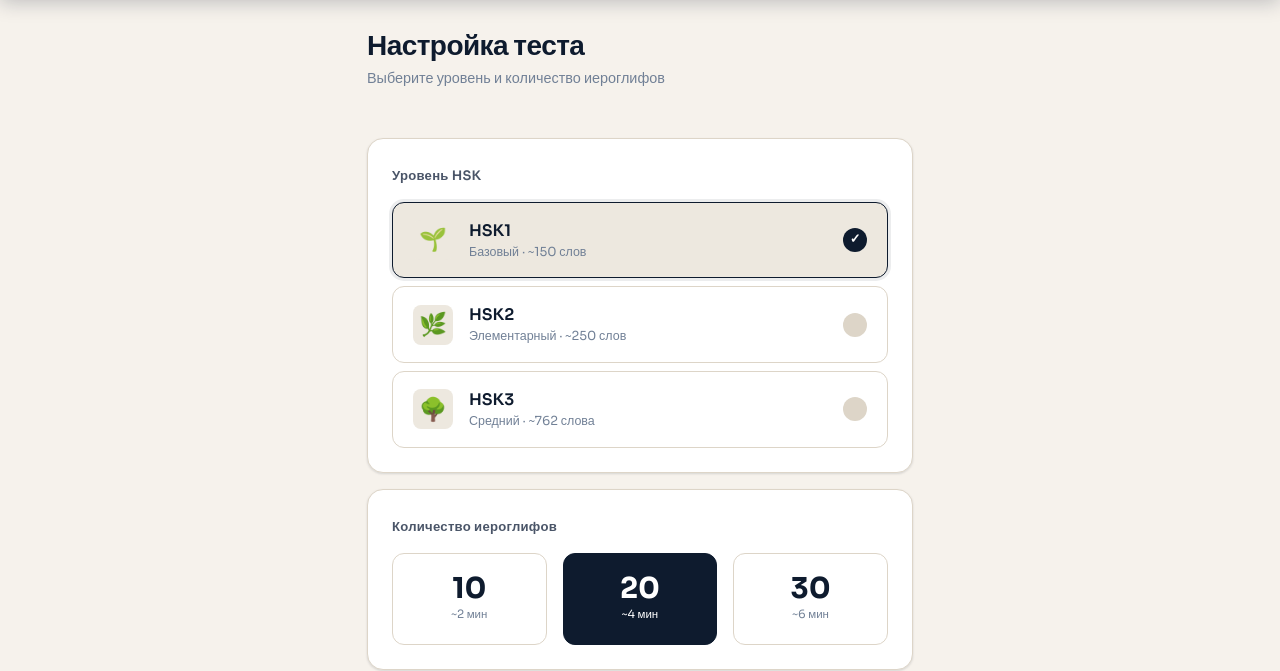
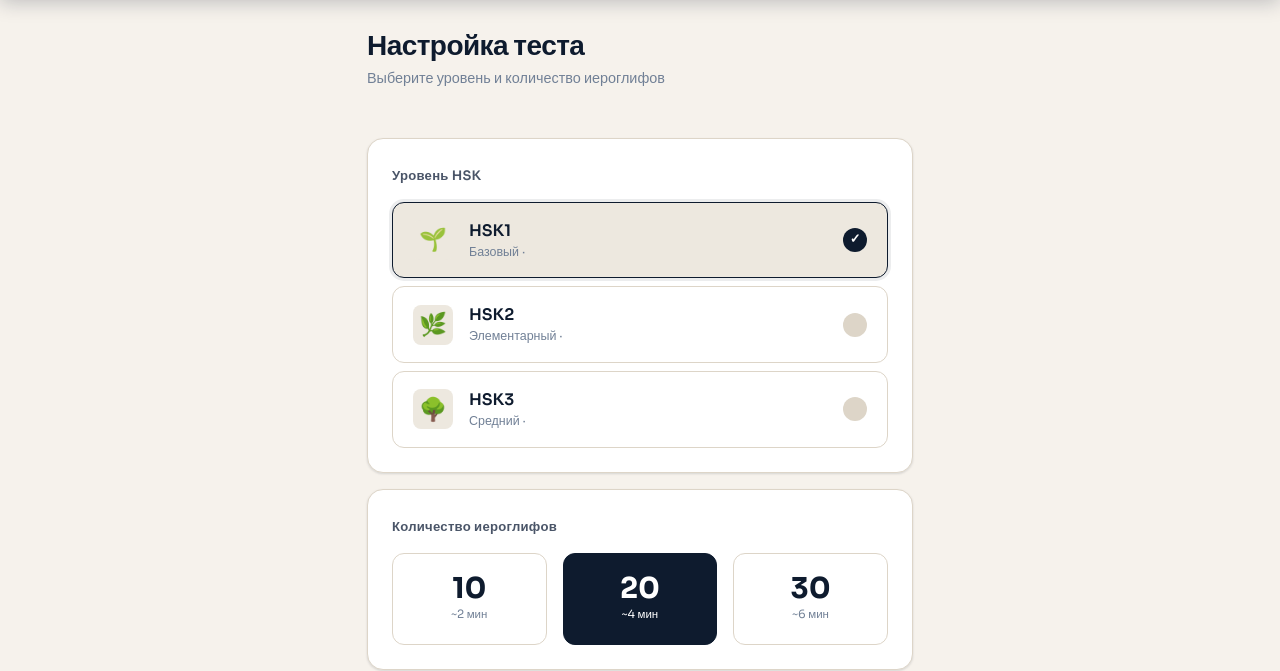
Before and after one commit to 0-Forester-0/chinese, a Django app: page /game_select_category/ in a window 1280 px wide. Shown: the part 61-732 px from the top of the page. Run offline with Django 3.2, Linux system fonts and the light colour scheme; the visitor is signed in with stand-in values (Sample User, id 1).

Commit message:
Update game_select_category.html

```diff
--- a/templates/game_select_category.html
+++ b/templates/game_select_category.html
@@ -28,9 +28,9 @@
                             <div>
                                 <div style="font-size:1rem; font-weight:600; color:var(--ink);">{{ category }}</div>
                                 <div style="font-size:0.78rem; color:var(--text-muted);">
-                                    {% if category == 'HSK1' %}Базовый · ~150 слов
-                                    {% elif category == 'HSK2' %}Элементарный · ~250 слов
-                                    {% else %}Средний · ~762 слова{% endif %}
+                                    {% if category == 'HSK1' %}Базовый ·
+                                    {% elif category == 'HSK2' %}Элементарный ·
+                                    {% else %}Средний ·{% endif %}
                                 </div>
                             </div>
                         </div>
```
